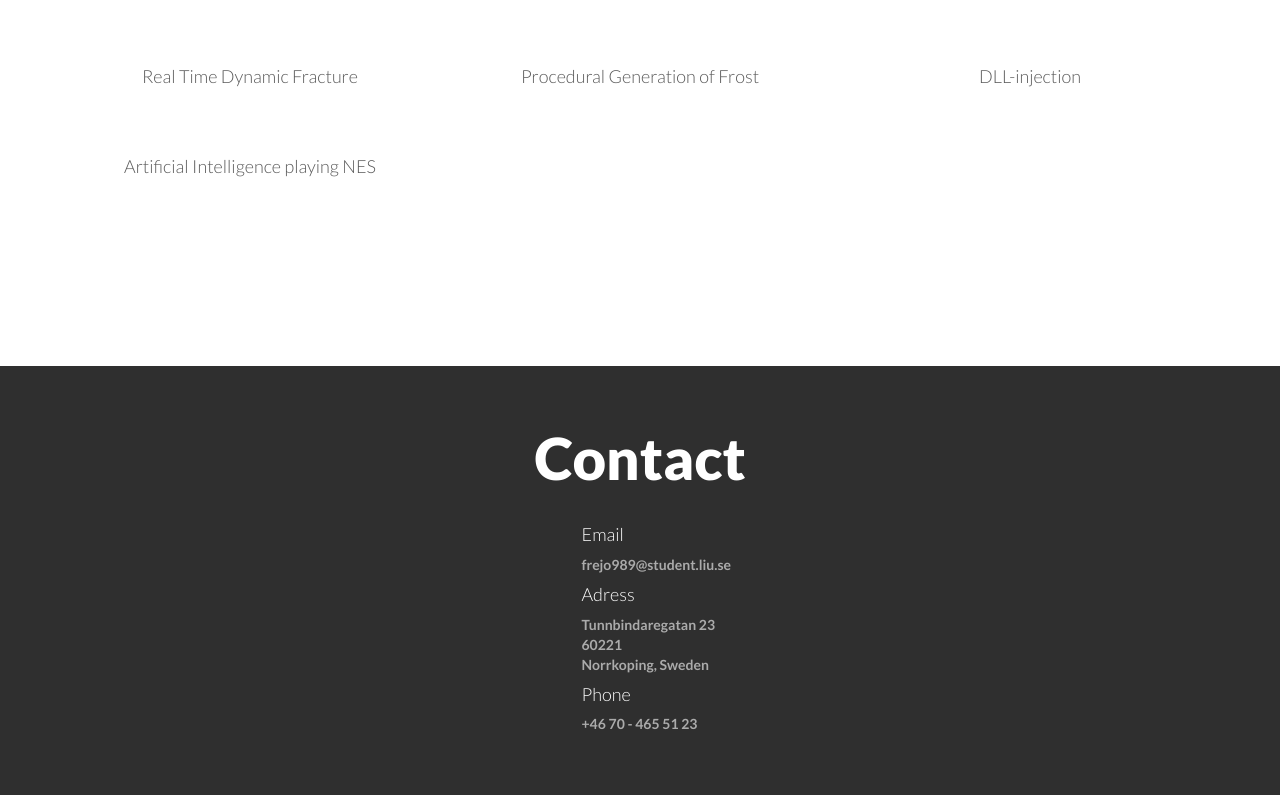
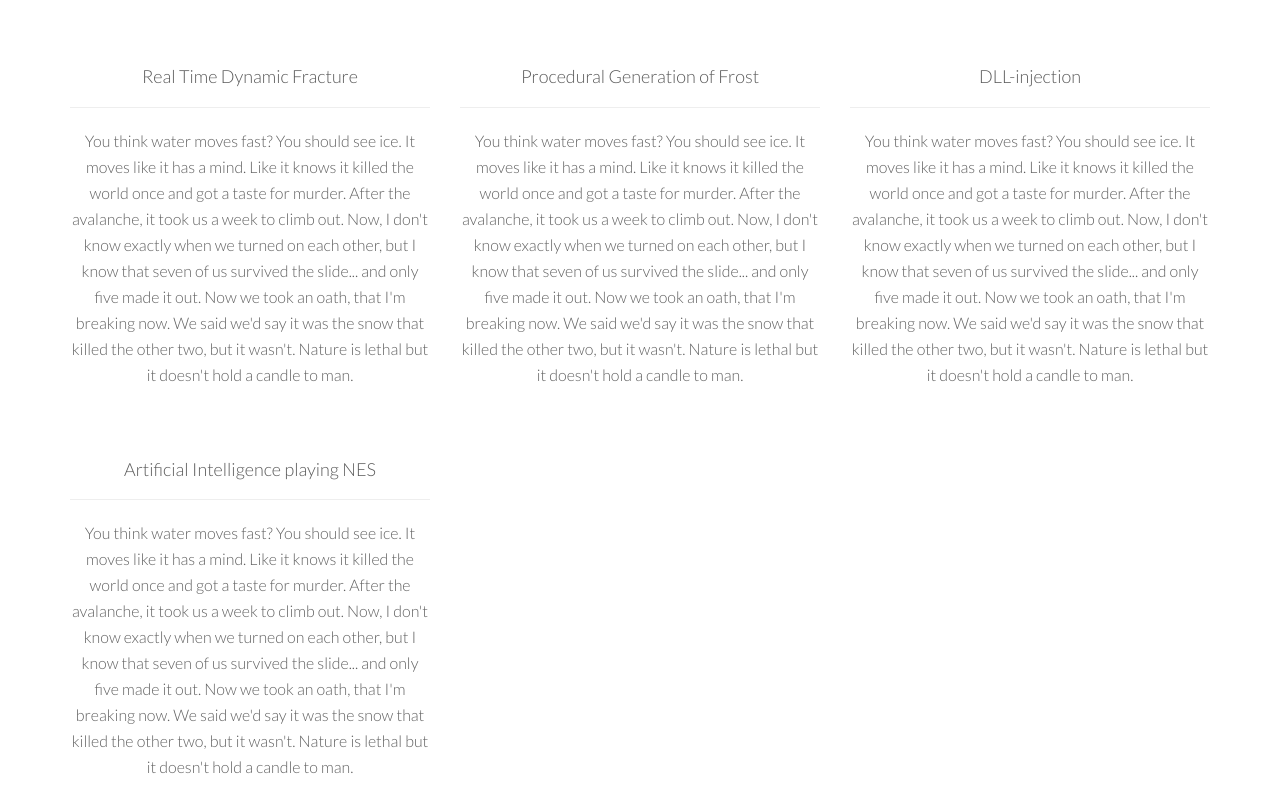
Before and after one commit to Gvasa/gvasa.github.io, a plain HTML site: page index.html in a window 1280 px wide. Shown: the part 4749-5544 px from the top of the page. Drawn offline with Linux system fonts and the light colour scheme; a script that the page names is missing; files whose address does not match are found by name.

Commit message:
småstylish

```diff
--- a/index.html
+++ b/index.html
@@ -370,17 +370,25 @@
         <div class="row centered mb">
             <div class="col-md-4">
                 <h4>Real Time Dynamic Fracture</h4>
+                <hr>
+                <p> You think water moves fast? You should see ice. It moves like it has a mind. Like it knows it killed the world once and got a taste for murder. After the avalanche, it took us a week to climb out. Now, I don't know exactly when we turned on each other, but I know that seven of us survived the slide... and only five made it out. Now we took an oath, that I'm breaking now. We said we'd say it was the snow that killed the other two, but it wasn't. Nature is lethal but it doesn't hold a candle to man.</p>
             </div>
             <div class="col-md-4">
                 <h4>Procedural Generation of Frost</h4>
+                <hr>
+                <p> You think water moves fast? You should see ice. It moves like it has a mind. Like it knows it killed the world once and got a taste for murder. After the avalanche, it took us a week to climb out. Now, I don't know exactly when we turned on each other, but I know that seven of us survived the slide... and only five made it out. Now we took an oath, that I'm breaking now. We said we'd say it was the snow that killed the other two, but it wasn't. Nature is lethal but it doesn't hold a candle to man.</p>
             </div>
             <div class="col-md-4">
                 <h4>DLL-injection</h4>
+                <hr>
+                <p> You think water moves fast? You should see ice. It moves like it has a mind. Like it knows it killed the world once and got a taste for murder. After the avalanche, it took us a week to climb out. Now, I don't know exactly when we turned on each other, but I know that seven of us survived the slide... and only five made it out. Now we took an oath, that I'm breaking now. We said we'd say it was the snow that killed the other two, but it wasn't. Nature is lethal but it doesn't hold a candle to man.</p>
             </div>
         </div>
         <div class="row centered mb">
              <div class="col-md-4">
                 <h4>Artificial Intelligence playing NES</h4>
+                <hr>
+                <p> You think water moves fast? You should see ice. It moves like it has a mind. Like it knows it killed the world once and got a taste for murder. After the avalanche, it took us a week to climb out. Now, I don't know exactly when we turned on each other, but I know that seven of us survived the slide... and only five made it out. Now we took an oath, that I'm breaking now. We said we'd say it was the snow that killed the other two, but it wasn't. Nature is lethal but it doesn't hold a candle to man.</p>
             </div>
         </div><!--/row-->
 
```
